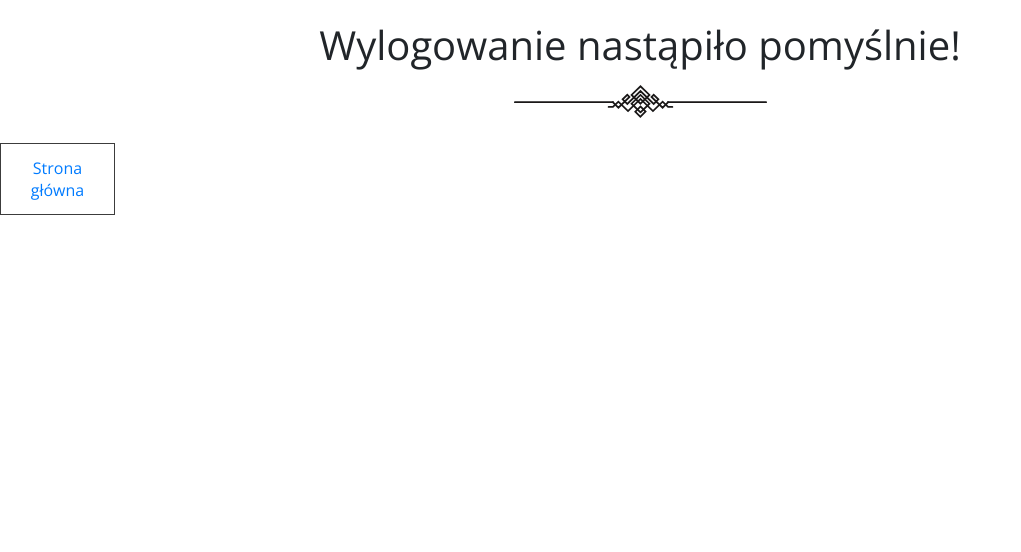
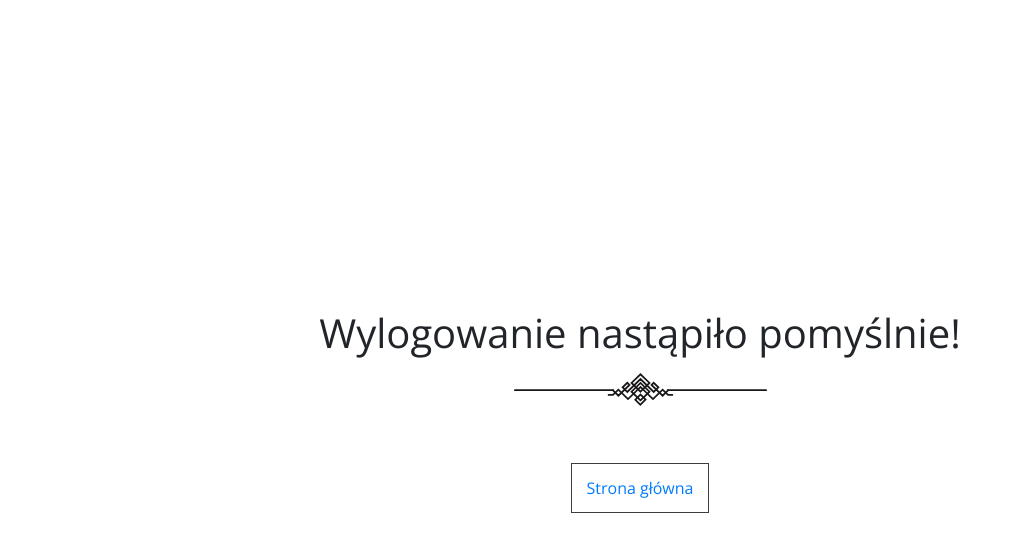
Before and after one commit to kamila-pie/oddam-w-dobre-rece, a React (Create React App) app in the folder myapp/: page /wylogowano in a window 1280 px wide. Shown: the top 552 px of the page, without its empty margins (0-1021 px from the left). Built offline with nearby package versions, Linux system fonts and the light colour scheme; no server answers.

Commit message:
loggout component + redirect to home

```diff
--- a/myapp/src/components/HomeWhoWeHelp/Pagination.js
+++ b/myapp/src/components/HomeWhoWeHelp/Pagination.js
@@ -15,7 +15,6 @@ const Pagination = ({ postsPerPage, totalPosts, paginate, currentPage }) => {
                     <Row
                         className='page-link'
                         key={number}
-                        // active={number === currentPage}
                         onClick={() => paginate(number)}>
                         {number}
                     </Row>
--- a/myapp/src/config/firebase.js
+++ b/myapp/src/config/firebase.js
@@ -16,7 +16,7 @@ const app = firebase.initializeApp({
     // projectId: process.env.REACT_APP_FIREBASE_PROJECT_ID,
     // storageBucket: process.env.REACT_APP_FIREBASE_STORAGE_BUCKET,
     // messagingSenderId: process.env.REACT_APP_FIREBASE_SENDER_ID,
-    // appId: process.env.REACT_APP_FIREBASE_APP_ID,
+    // appId: process.env.REACT_APP_FIREBASE_APP_ID
 });
 
 export default app;
--- a/myapp/src/scss/elements/_login.scss
+++ b/myapp/src/scss/elements/_login.scss
@@ -1,4 +1,4 @@
-.loginSection, .registerSection {
+.loginSection, .registerSection, .logoutSection {
   margin: 0;
   display: flex;
   flex-direction: column;
@@ -8,7 +8,7 @@
   height: 100vh;
 }
 
-.loginForm {
+.loginForm, .logoutSection {
   flex-basis: calc(calc(385px - 100vw) * 999);
   flex-grow: 1;
 }
@@ -25,10 +25,11 @@
 }
 
 .btnAuth {
-  width: 115px;
+  min-width: 115px;
+  min-height: 30px;
   font-weight: 300;
   cursor: pointer;
-  flex-grow: 1;
+  //flex-grow: 1;
   background-color: transparent;
   border: none;
   padding: 13px 15px;
--- a/myapp/src/views/App.js
+++ b/myapp/src/views/App.js
@@ -2,12 +2,11 @@ import React from 'react';
 import {BrowserRouter, Route, Switch} from 'react-router-dom';
 import Home from "./Home";
 import Form from "./Form";
-import {Logout} from "./Logout";
+import Logout from "./Logout";
 import Login from "./Login";
 import Register from "./Register";
 import {AuthProvider} from "../config/AuthContext";
 import PrivateRoute from "../config/PrivateRoute";
-
 
 const App = () => {
     return (
--- a/myapp/src/views/Home LoggedIn.js
+++ b/myapp/src/views/Home LoggedIn.js
@@ -10,7 +10,7 @@ const HomeLoggedIn = () => {
     return (
         <>
             <h1>HomeLoggedIn</h1>
-            <button onClick={() => app.auth().signOut()}><Link to={'/'}>Wylogowano</Link></button>
+            <button><Link to={'/'}>Wylogowano</Link></button>
         </>
     )
 }
--- a/myapp/src/views/Login.js
+++ b/myapp/src/views/Login.js
@@ -22,9 +22,7 @@ const Login = ({history}) => {
                 console.log("Błędny email lub hasło");
                 alert(error);
             }
-        },
-        [history]
-    );
+        },[history]);
 
     const {currentUser} = useContext(AuthContext);
 
--- a/myapp/src/views/Logout.js
+++ b/myapp/src/views/Logout.js
@@ -1,8 +1,6 @@
 import React from "react";
 import {Link} from "react-router-dom";
 import TitleDecor from "../components/elements/TitleDecor";
-import {Container, Form, FormGroup, Row} from "react-bootstrap";
-import app from "../config/firebase";
 
 export const Logout = () => {
     return (
```
Also changed, not shown: myapp/src/components/elements/LogoutBtn.js (+8 -7 lines), 1 other file (tests, documents, lock files or other folders).
